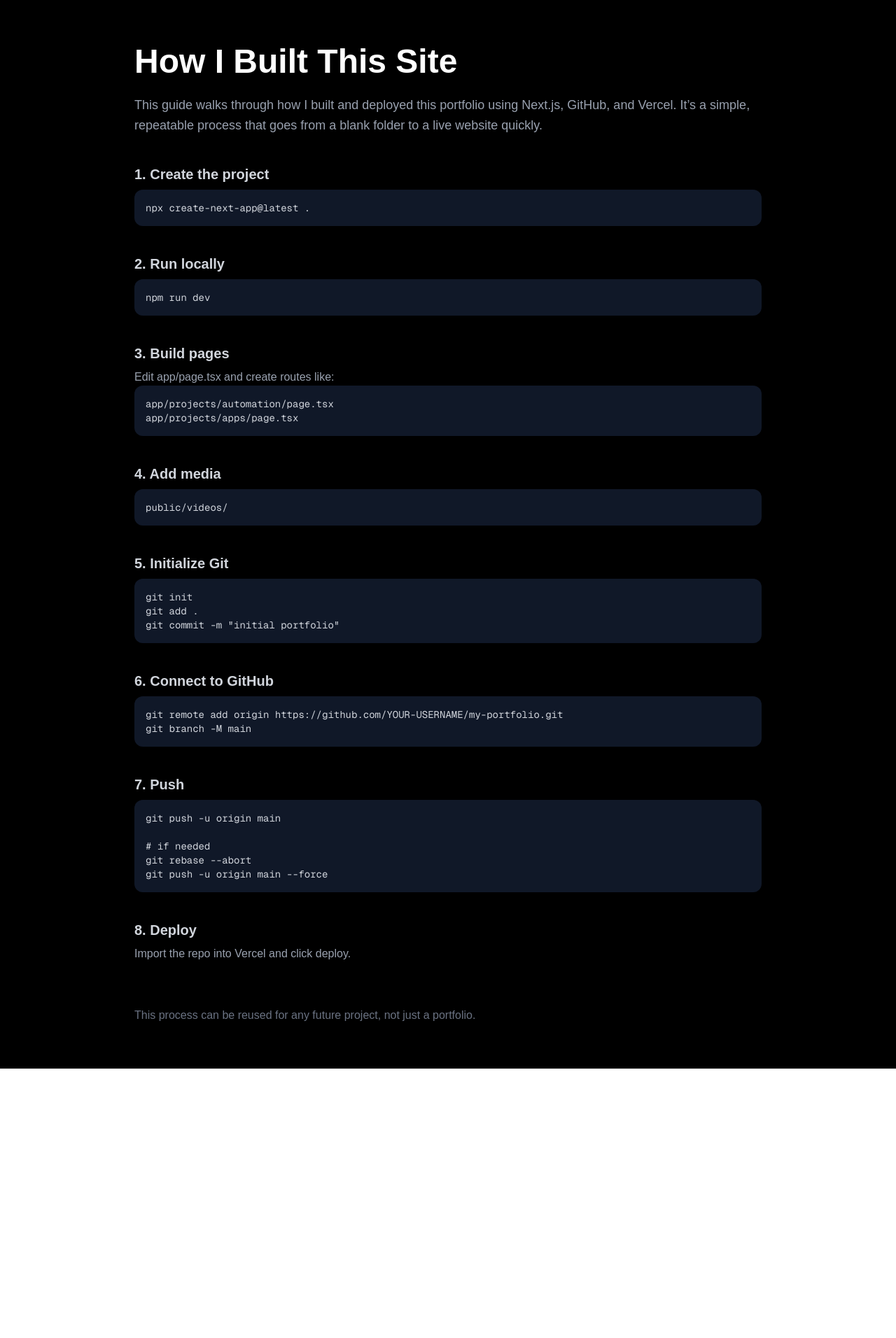
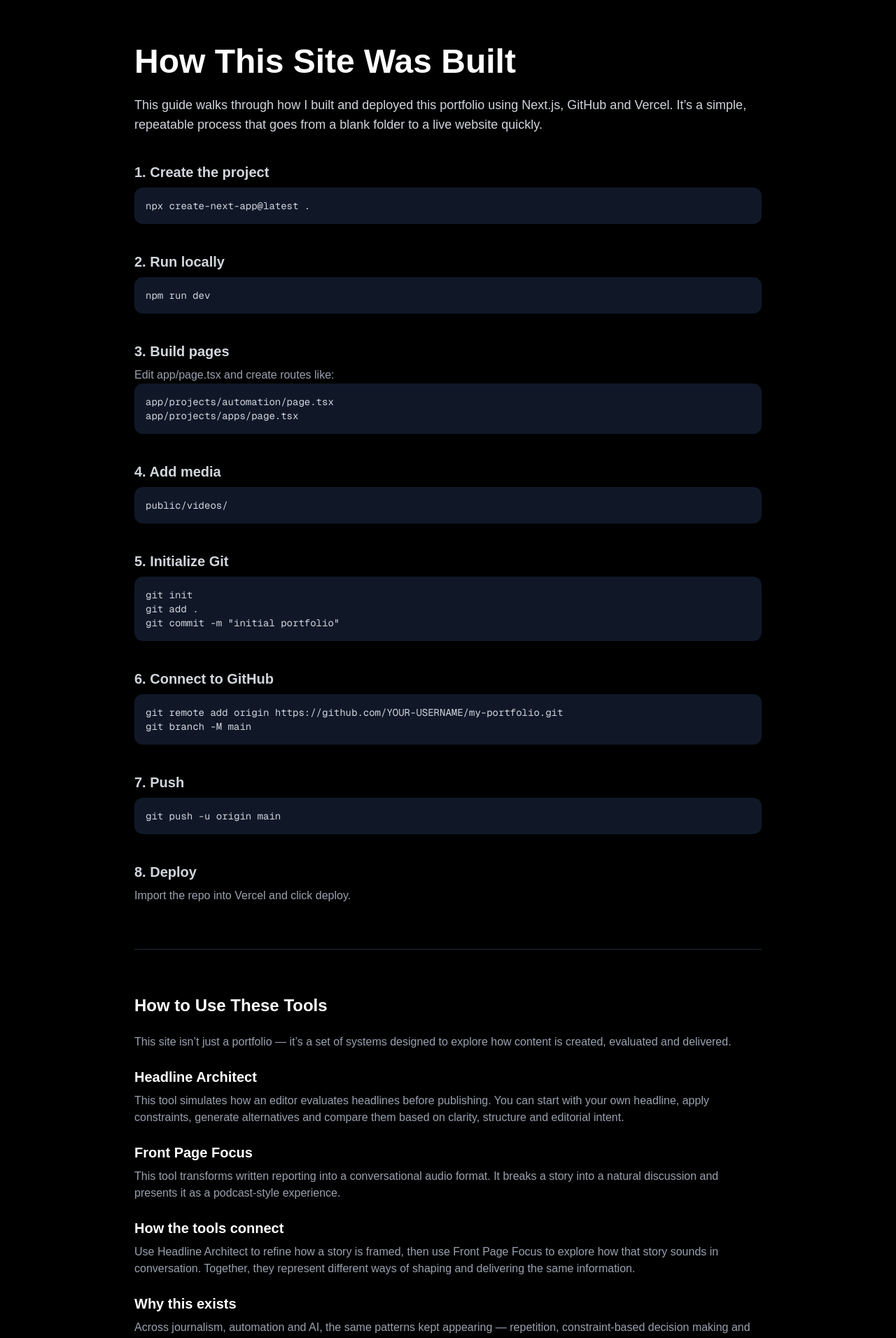
Before and after one commit to KestCo/my-portfolio, a Next.js app: page /projects/how-this-site-was-built in a window 1280 px wide. Shown: the top 1912 px of the page at 70% size. Before the commit the page ends 1527 px from the top, so only its background shows below. Built offline with nearby package versions, Linux system fonts and the light colour scheme.

Commit message:
add tool guide section

```diff
--- a/app/projects/how-this-site-was-built/page.tsx
+++ b/app/projects/how-this-site-was-built/page.tsx
@@ -5,12 +5,12 @@ export default function HowBuiltPage() {
 
         {/* Title */}
         <h1 className="text-3xl md:text-5xl font-bold mb-6">
-          How I Built This Site
+          How This Site Was Built
         </h1>
 
         {/* Intro */}
-        <p className="text-gray-400 mb-10 text-lg leading-relaxed">
-          This guide walks through how I built and deployed this portfolio using Next.js, GitHub, and Vercel. It’s a simple, repeatable process that goes from a blank folder to a live website quickly.
+        <p className="text-gray-300 mb-10 text-lg">
+          This guide walks through how I built and deployed this portfolio using Next.js, GitHub and Vercel. It’s a simple, repeatable process that goes from a blank folder to a live website quickly.
         </p>
 
         {/* Steps */}
@@ -66,11 +66,7 @@ git branch -M main`}
           <div>
             <h2 className="text-xl font-semibold mb-2">7. Push</h2>
             <pre className="bg-gray-900 p-4 rounded-xl text-sm">
-{`git push -u origin main
-
-# if needed
-git rebase --abort
-git push -u origin main --force`}
+{`git push -u origin main`}
             </pre>
           </div>
 
@@ -81,8 +77,52 @@ git push -u origin main --force`}
 
         </div>
 
-        {/* Closing */}
-        <div className="mt-16 text-gray-500">
+        {/* Divider */}
+        <div className="border-t border-gray-800 my-16"></div>
+
+        {/* NEW GUIDE SECTION */}
+        <div>
+
+          <h2 className="text-2xl font-semibold mb-6">
+            How to Use These Tools
+          </h2>
+
+          <p className="text-gray-400 mb-6">
+            This site isn’t just a portfolio — it’s a set of systems designed to explore how content is created, evaluated and delivered.
+          </p>
+
+          <h3 className="text-xl font-semibold mb-2">
+            Headline Architect
+          </h3>
+          <p className="text-gray-400 mb-6">
+            This tool simulates how an editor evaluates headlines before publishing. You can start with your own headline, apply constraints, generate alternatives and compare them based on clarity, structure and editorial intent.
+          </p>
+
+          <h3 className="text-xl font-semibold mb-2">
+            Front Page Focus
+          </h3>
+          <p className="text-gray-400 mb-6">
+            This tool transforms written reporting into a conversational audio format. It breaks a story into a natural discussion and presents it as a podcast-style experience.
+          </p>
+
+          <h3 className="text-xl font-semibold mb-2">
+            How the tools connect
+          </h3>
+          <p className="text-gray-400 mb-6">
+            Use Headline Architect to refine how a story is framed, then use Front Page Focus to explore how that story sounds in conversation. Together, they represent different ways of shaping and delivering the same information.
+          </p>
+
+          <h3 className="text-xl font-semibold mb-2">
+            Why this exists
+          </h3>
+          <p className="text-gray-400">
+            Across journalism, automation and AI, the same patterns kept appearing — repetition, constraint-based decision making and the need to translate information across formats. These tools are experiments in making those processes more visible and more intentional.
+          </p>
+
+        </div>
+
+        {/* Footer */}
+        <div className="mt-16 text-gray-500 text-sm">
           This process can be reused for any future project, not just a portfolio.
         </div>
 
```
